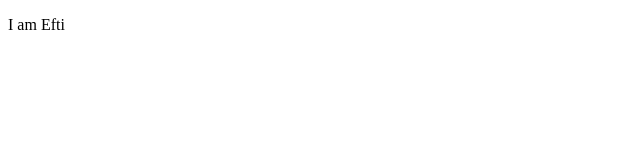
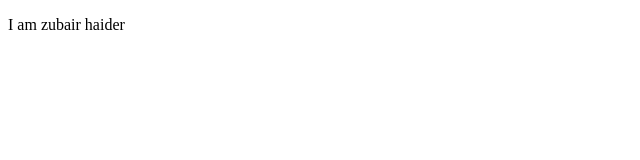
Before and after one commit to ZubaerHaider/learning-javascript, a plain HTML site: page index.html in a window 1280 px wide. Shown: the full height of the page, 0-640 px from the left. Drawn offline with Linux system fonts and the light colour scheme.

Commit message:
update that file.

```diff
--- a/index.html
+++ b/index.html
@@ -7,7 +7,8 @@
 </head>
 <body>
     <p>
-        I am Efti
+        I am zubair haider
+
     </p>
 </body>
 </html>
```
